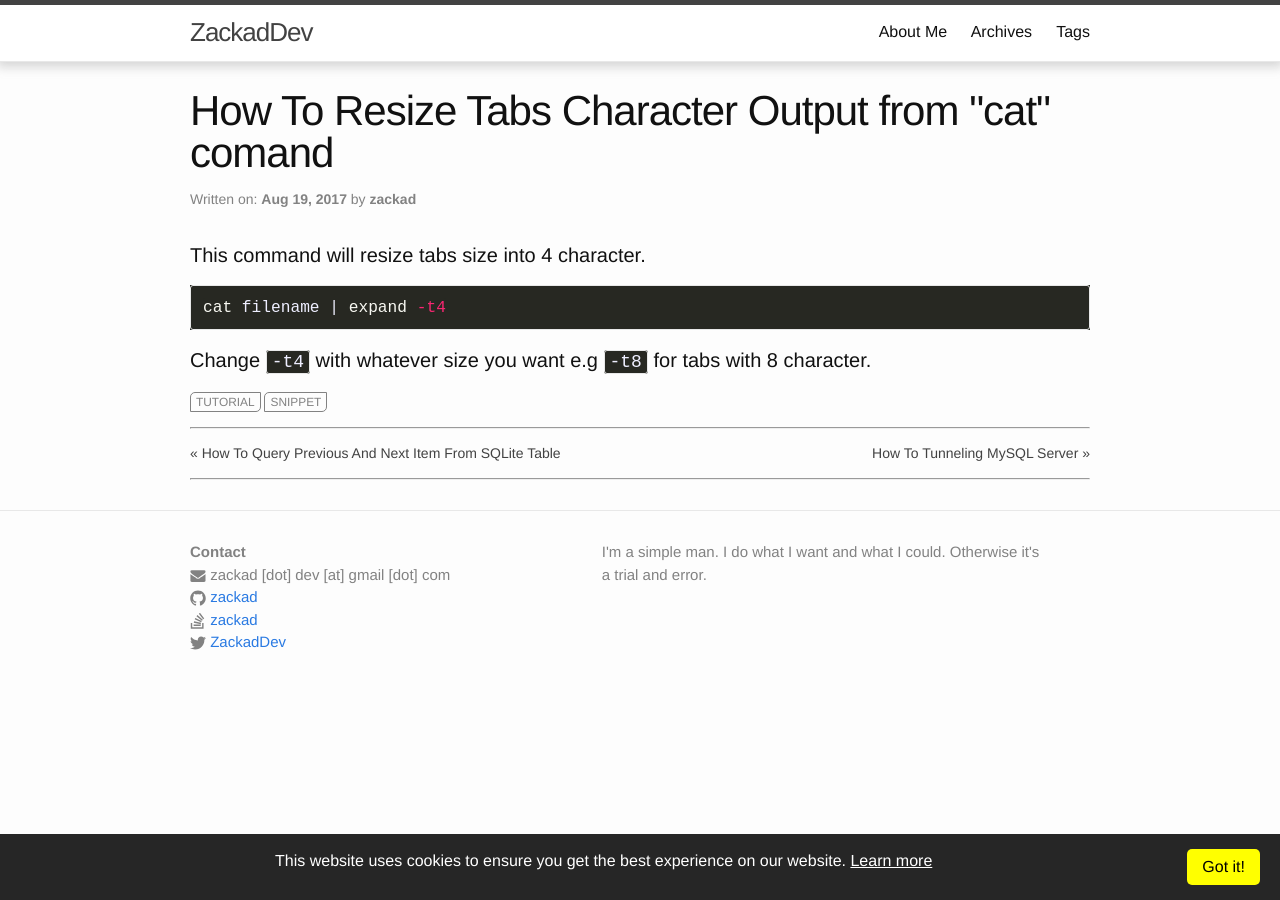
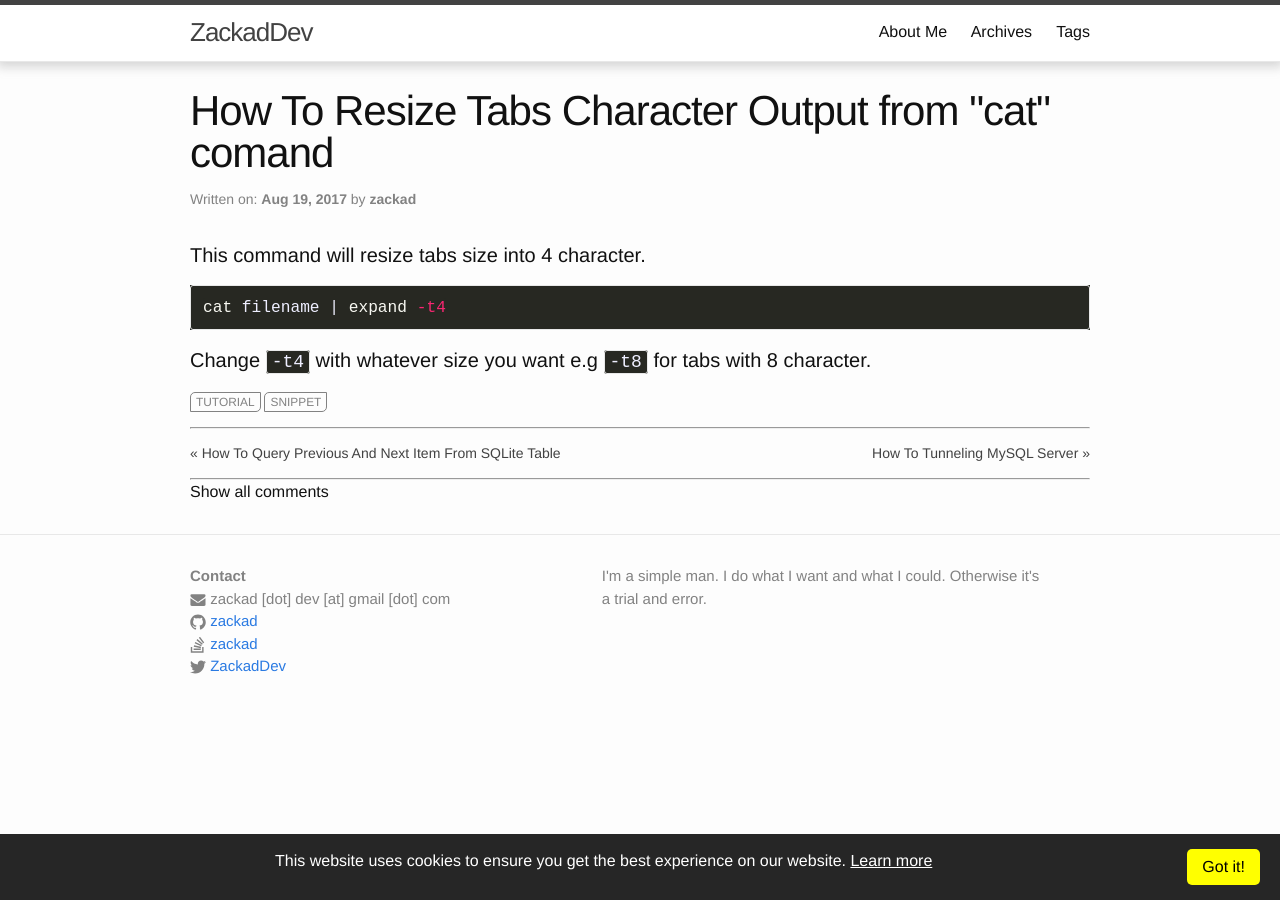
Before and after one commit to zackad/blog-src, a Jekyll site: the page built from _posts/2017-08-19-resize-tabs-from-cat.md, in a window 1280 px wide. Built offline with Jekyll 4.4.1, drawn with Linux system fonts in a browser that asks for light colours; comment, search, counter and statistics services are not loaded.

Commit message:
load disqus comment manually by user click action

```diff
--- a/_includes/disqus_comments.html
+++ b/_includes/disqus_comments.html
@@ -1,20 +1,27 @@
 {% if page.comments != false and jekyll.environment == "production" %}
 
+  <div class="show-comment">Show all comments</div>
   <div id="disqus_thread"></div>
   <script>
+
+    var showCommentClick = document.querySelector('.show-comment');
+    showCommentClick.addEventListener('click', loadDisqus);
+
     var disqus_config = function () {
       this.page.url = '{{ page.url | absolute_url }}';
       this.page.identifier = '{{ page.url | absolute_url }}';
     };
 
-    (function() {
+    function loadDisqus() {
+      showCommentClick.style = 'display: none';
+
       var d = document, s = d.createElement('script');
 
       s.src = 'https://{{ site.disqus.shortname }}.disqus.com/embed.js';
 
       s.setAttribute('data-timestamp', +new Date());
       (d.head || d.body).appendChild(s);
-    })();
+    };
   </script>
   <noscript>Please enable JavaScript to view the <a href="https://disqus.com/?ref_noscript" rel="nofollow">comments powered by Disqus.</a></noscript>
 {% endif %}
```
